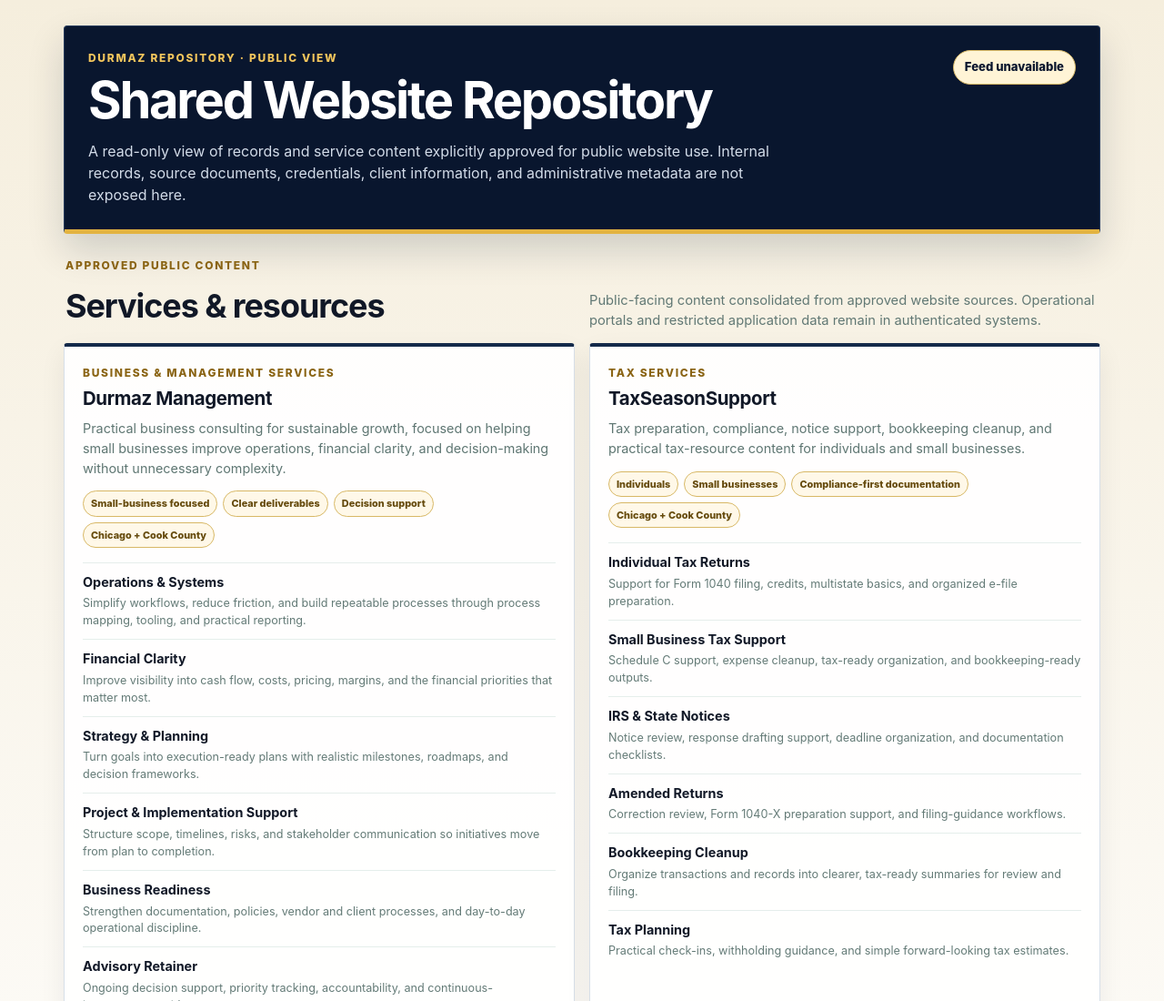
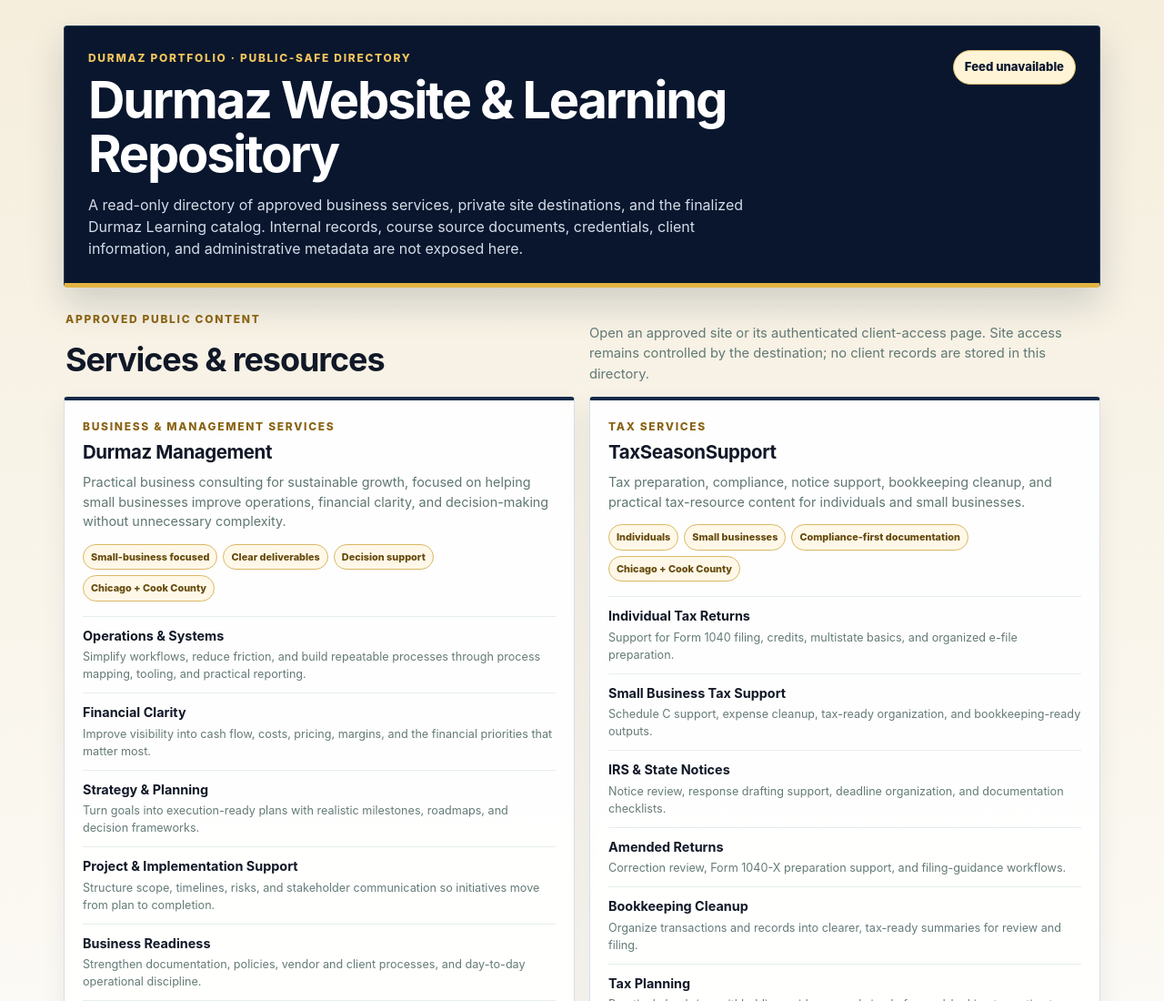
Before and after one commit to durmazmgmt/Data-Repository, a plain HTML site: page docs/index.html in a window 1280 px wide. Shown: the top 1100 px of the page at 91% size. Drawn offline with Linux system fonts and the light colour scheme; no server answers.

Commit message:
Clarify private site directory and learning catalog

```diff
--- a/docs/index.html
+++ b/docs/index.html
@@ -5,7 +5,7 @@
   <meta name="viewport" content="width=device-width, initial-scale=1" />
   <meta name="referrer" content="no-referrer" />
   <meta http-equiv="Content-Security-Policy" content="default-src 'self'; connect-src 'self' https://charming-lapwing-610.eu-west-1.convex.site; img-src 'self' data:; style-src 'self'; script-src 'self'; base-uri 'none'; form-action 'none'; object-src 'none'" />
-  <title>Durmaz Public Repository</title>
+  <title>Durmaz Website & Learning Repository</title>
   <meta name="description" content="Read-only public repository bridge for Durmaz websites, Google Sites, and approved public service content." />
   <link rel="stylesheet" href="./styles.css" />
 </head>
@@ -13,9 +13,9 @@
   <main class="shell">
     <header class="hero">
       <div>
-        <p class="eyebrow">Durmaz Repository · Public View</p>
-        <h1>Shared Website Repository</h1>
-        <p class="lede">A read-only view of records and service content explicitly approved for public website use. Internal records, source documents, credentials, client information, and administrative metadata are not exposed here.</p>
+        <p class="eyebrow">Durmaz Portfolio · Public-Safe Directory</p>
+        <h1>Durmaz Website & Learning Repository</h1>
+        <p class="lede">A read-only directory of approved business services, private site destinations, and the finalized Durmaz Learning catalog. Internal records, course source documents, credentials, client information, and administrative metadata are not exposed here.</p>
       </div>
       <div class="status" id="connectionStatus" aria-live="polite">Connecting…</div>
     </header>
@@ -26,7 +26,7 @@
           <p class="eyebrow">Approved public content</p>
           <h2 id="servicesHeading">Services & resources</h2>
         </div>
-        <p>Public-facing content consolidated from approved website sources. Operational portals and restricted application data remain in authenticated systems.</p>
+        <p>Open an approved site or its authenticated client-access page. Site access remains controlled by the destination; no client records are stored in this directory.</p>
       </div>
       <div id="publicContent" class="content-grid" aria-label="Approved public service content"></div>
       <section id="contentError" class="empty error" hidden>
```
